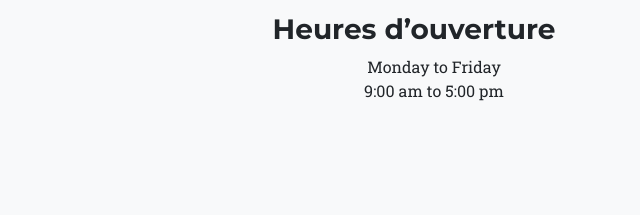
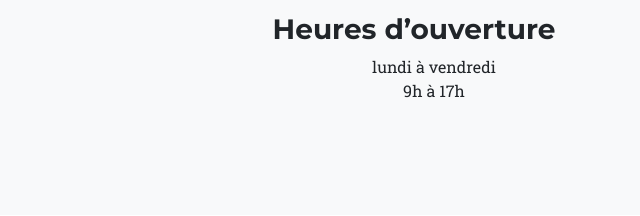
Before and after one commit to dzimazilla/startbootstrap-agency-le-centre-ami, a plain HTML site: page index.html in a window 1280 px wide. Shown: the part 6772-6988 px from the top of the page, 226-866 px from the left. Drawn offline with nearby package versions, Linux system fonts and the light colour scheme.

Commit message:
fix Heures d’ouverture error

```diff
--- a/index.html
+++ b/index.html
@@ -360,8 +360,8 @@
                 <p>
                 <h3>Heures d’ouverture</h3>
                 <ul class="fa-ul mb-0">
-                    <li>Monday to Friday</li>
-                    <li>9:00 am to 5:00 pm</li>
+                    <li>lundi à vendredi</li>
+                    <li>9h à 17h</li>
                 </ul>
                 </p>
             </div>
```
